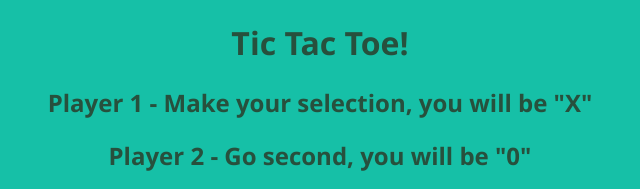
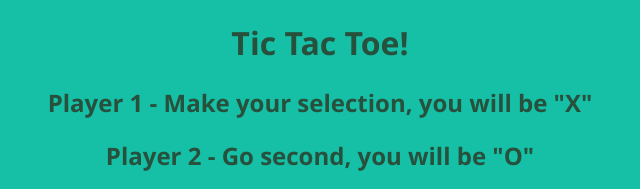
Before and after one commit to kristofer11/tic-tac-toe, a plain HTML site: page index.html in a window 1280 px wide. Shown: the top 189 px of the page, 320-960 px from the left. Drawn offline with Linux system fonts and the light colour scheme.

Commit message:
Typo fix

```diff
--- a/index.html
+++ b/index.html
@@ -11,7 +11,7 @@
     <div class="header">
         <h1>Tic Tac Toe!</h1>
         <h2>Player 1 - Make your selection, you will be "X"</h2>
-        <h2>Player 2 - Go second, you will be "0"</h2>
+        <h2>Player 2 - Go second, you will be "O"</h2>
     </div>
 
     <div class="container">
```
